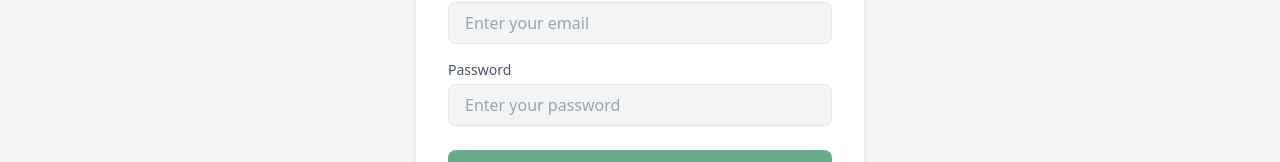
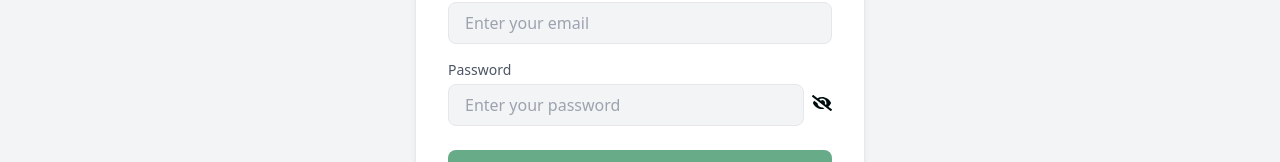
Before and after one commit to Edd224/accute, a React (Vite) app: page /login in a window 1280 px wide. Shown: the part 406-568 px from the top of the page. Built offline with nearby package versions, Linux system fonts and the light colour scheme.

Commit message:
fix auth profile

```diff
--- a/package.json
+++ b/package.json
@@ -12,6 +12,7 @@
   "dependencies": {
     "@reduxjs/toolkit": "^2.4.0",
     "aos": "^2.3.4",
+    "jose": "^5.9.6",
     "jsonwebtoken": "^9.0.2",
     "jwt-decode": "^3.1.2",
     "react": "^18.3.1",
@@ -26,6 +27,7 @@
   "devDependencies": {
     "@eslint/js": "^9.15.0",
     "@types/aos": "^3.0.7",
+    "@types/jsonwebtoken": "^9.0.7",
     "@types/jwt-decode": "^3.1.0",
     "@types/react": "^18.3.12",
     "@types/react-dom": "^18.3.1",
--- a/src/pages/Login.tsx
+++ b/src/pages/Login.tsx
@@ -1,32 +1,33 @@
 import { useState } from "react";
 import { useNavigate } from "react-router-dom";
-import jwt_decode from "jwt-decode"; // Správny import výchozího exportu
+// import jwt_decode from "jwt-decode"; // Správny import výchozího exportu
 import { useDispatch } from "react-redux";
 import { logIn } from "../features/auth/authSlice"; // Import logIn akcie
 import users from "../mock/users.json";
+import { SignJWT } from "jose";
+import { FaEye, FaEyeSlash } from "react-icons/fa";
 
 const Login = () => {
   const [email, setEmail] = useState("");
   const [password, setPassword] = useState("");
+  const [showPassword, setShowPassword] = useState(false);
   const navigate = useNavigate();
   const dispatch = useDispatch(); // Inicializácia dispatch
 
-  const handleLogin = () => {
+  const handleLogin = async () => {
     const user = users.find(
       (user) => user.email === email && user.password === password
     );
 
     if (user) {
-      // Testovací platný JWT token
-      const token =
-        "eyJhbGciOiJIUzI1NiIsInR5cCI6IkpXVCJ9.eyJ1c2VySWQiOiIxMjM0NTY3ODkwIiwibmFtZSI6IkpvaG4gRG9lIn0.6k0NHO3sb9zOX6dR4jmYHz4TYZ8s5L2tRFL31ZkcTZU";
+      // Generovanie JWT tokenu pomocou jose
+      const token = await new SignJWT({ userId: user.id, name: user.name })
+        .setProtectedHeader({ alg: "HS256" })
+        .setExpirationTime("1h") // Token vyprší po 1 hodine
+        .sign(new TextEncoder().encode("secret-key")); // Tajný kľúč na podpisovanie tokenov
 
       // Uloženie tokenu do localStorage
       localStorage.setItem("token", token);
-
-      // Dekódovanie tokenu
-      const decodedToken = jwt_decode(token);
-      console.log(decodedToken);
 
       // Zmena Redux stavu na prihláseného
       dispatch(logIn());
@@ -37,6 +38,8 @@ const Login = () => {
       alert("Invalid credentials");
     }
   };
+
+
 
   return (
     <div className="flex items-center justify-center min-h-screen bg-gray-100">
@@ -61,14 +64,29 @@ const Login = () => {
           <label htmlFor="password" className="block text-sm font-medium text-gray-600">
             Password
           </label>
+          <div className="flex items-center justify-center">
             <input
               id="password"
-            type="password"
+              type={showPassword ? "text" : "password"} // Dynamický typ vstupu
               placeholder="Enter your password"
               value={password}
               onChange={(e) => setPassword(e.target.value)}
               className="w-full px-4 py-2 mt-1 text-gray-700 bg-gray-100 border rounded-lg focus:outline-none focus:ring-2 focus:ring-blue-500"
             />
+            {/* Ikona oka */}
+            <button
+              type="button"
+              onClick={() => setShowPassword(!showPassword)} // Prepínanie stavu
+              className="flex items-center text-[--black] ml-2"
+            >
+              {showPassword ? (
+                <FaEye className="h-5 w-5" />
+              ) : (
+                <FaEyeSlash className="h-5 w-5" />
+              )}
+            </button>
+
+          </div>
         </div>
         <button
           onClick={handleLogin}
```
Also changed, not shown: 1 other file (tests, documents, lock files or other folders). Lines whose indentation alone changed are shown as unchanged.
